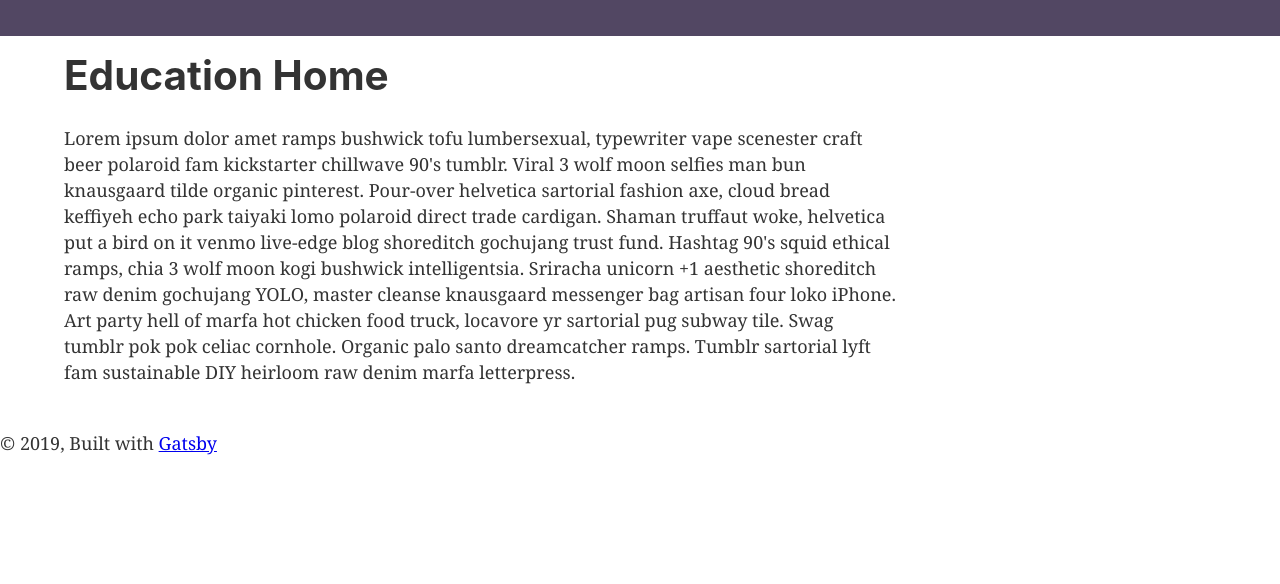
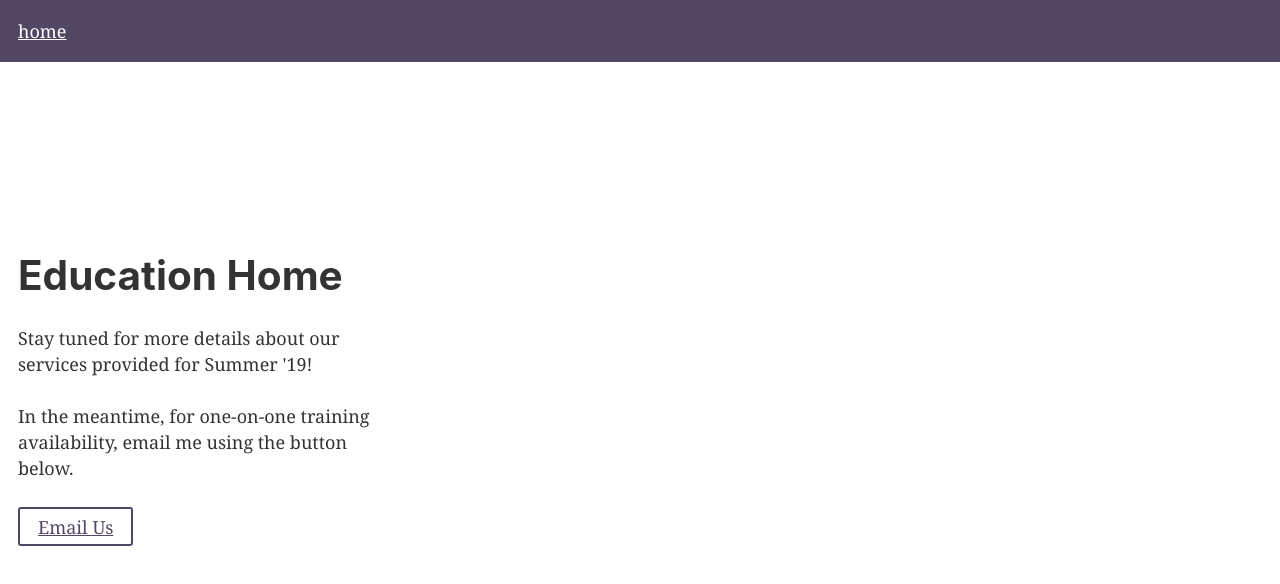
Before and after one commit to cspriggs220/education-site, a Gatsby site: page / in a window 1280 px wide. Built offline with nearby package versions, Linux system fonts and the light colour scheme; Gatsby itself is replaced by a stand-in of ours; what typography-theme-lincoln would draw is missing.

Commit message:
Initial splash page

```diff
--- a/package.json
+++ b/package.json
@@ -14,7 +14,7 @@
     "gatsby-plugin-react-helmet": "^3.0.2",
     "gatsby-plugin-sharp": "^2.0.20",
     "gatsby-plugin-sitemap": "^2.0.6",
-    "gatsby-plugin-styled-components": "^3.0.5",
+    "gatsby-plugin-styled-components": "^3.0.6",
     "gatsby-plugin-typography": "^2.2.7",
     "gatsby-source-filesystem": "^2.0.18",
     "gatsby-transformer-remark": "^2.2.2",
--- a/src/components/header.js
+++ b/src/components/header.js
@@ -5,29 +5,27 @@ import styled from 'styled-components'
 
 const HeaderWrapper = styled.div`
   background: #524763;
-  img {
-    margin-bottom: 0;
+  a {
+    color: white;
+    text-shadow: none;
+    background-image: none;
+
+    &:hover,
+    &:focus {
+      text-decoration: underline;
+    }
   }
 `
 
 const HeaderContainer = styled.div`
   margin: 0 auto;
-  max-width: 960px;
   padding: 1rem;
 `
 
 const Header = ({ siteTitle }) => (
   <HeaderWrapper>
     <HeaderContainer>
-      <h1 style={{ margin: 0 }}>
-        <Link
-          to="/"
-          style={{
-            color: `white`,
-            textDecoration: `none`,
-          }}
-        />
-      </h1>
+      <Link to="/">home</Link>
     </HeaderContainer>
   </HeaderWrapper>
 )
--- a/src/components/layout.js
+++ b/src/components/layout.js
@@ -7,11 +7,13 @@ import Header from './header'
 import './layout.css'
 
 const MainLayout = styled.main`
-  max-width: 90%;
-  margin: 1rem auto;
-  display: grid;
-  grid-template-columns: 3fr 1fr;
-  grid-gap: 40px;
+  display: flex;
+  width: 50vh;
+  min-height: 80vh;
+  justify-items: center;
+  align-items: center;
+  margin: 1rem 0;
+  padding: 1rem;
 `
 
 const Layout = ({ children, location }) => (
@@ -31,11 +33,6 @@ const Layout = ({ children, location }) => (
         <MainLayout>
           <div>{children}</div>
         </MainLayout>
-        <footer>
-          © {new Date().getFullYear()}, Built with
-          {` `}
-          <a href="https://www.gatsbyjs.org">Gatsby</a>
-        </footer>
       </>
     )}
   />
--- a/src/pages/index.js
+++ b/src/pages/index.js
@@ -1,27 +1,31 @@
 import React from 'react'
+import Layout from '../components/layout'
+import styled from 'styled-components'
 
-import Layout from '../components/layout'
+const Button = styled.a`
+  color: #524763;
+  font-size: 1em;
+  padding: 0.25em 1em;
+  border: 2px solid #524763;
+  border-radius: 3px;
+  display: inline-block;
+  cursor: pointer;
+  background-image: none;
+`
 
 const IndexPage = ({ location }) => (
   <Layout location={location}>
     <div>
       <h1>Education Home</h1>
       <p>
-        Lorem ipsum dolor amet ramps bushwick tofu lumbersexual, typewriter vape
-        scenester craft beer polaroid fam kickstarter chillwave 90's tumblr.
-        Viral 3 wolf moon selfies man bun knausgaard tilde organic pinterest.
-        Pour-over helvetica sartorial fashion axe, cloud bread keffiyeh echo
-        park taiyaki lomo polaroid direct trade cardigan. Shaman truffaut woke,
-        helvetica put a bird on it venmo live-edge blog shoreditch gochujang
-        trust fund. Hashtag 90's squid ethical ramps, chia 3 wolf moon kogi
-        bushwick intelligentsia. Sriracha unicorn +1 aesthetic shoreditch raw
-        denim gochujang YOLO, master cleanse knausgaard messenger bag artisan
-        four loko iPhone. Art party hell of marfa hot chicken food truck,
-        locavore yr sartorial pug subway tile. Swag tumblr pok pok celiac
-        cornhole. Organic palo santo dreamcatcher ramps. Tumblr sartorial lyft
-        fam sustainable DIY heirloom raw denim marfa letterpress.
+        Stay tuned for more details about our services provided for Summer '19!
+      </p>
+      <p>
+        In the meantime, for one-on-one training availability, email me using
+        the button below.
       </p>
     </div>
+    <Button href="mailto:spriggs.grace@gmail.com">Email Us</Button>
   </Layout>
 )
 
```
Also changed, not shown: 1 other file.
